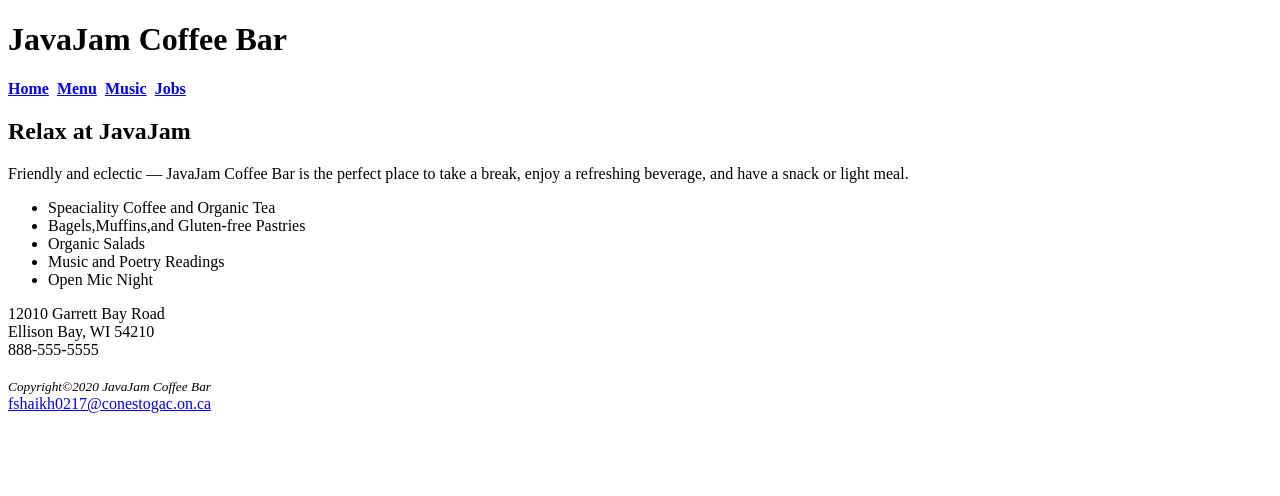
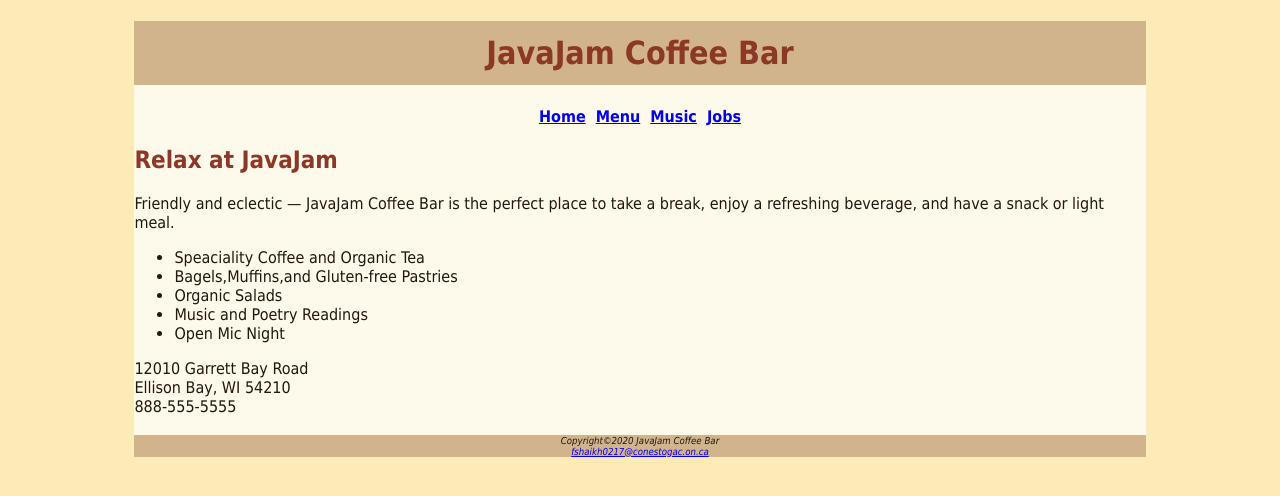
Before and after one commit to fkskgit/hello-world, a plain HTML site: page Website/javajam/index.html in a window 1280 px wide. Drawn offline with Linux system fonts and the light colour scheme.

Commit message:
Assignment-3

```diff
--- a/Website/javajam/index.html
+++ b/Website/javajam/index.html
@@ -2,16 +2,18 @@
 <html lang="en">
     <head>
         <title>JavaJam Coffee Bar</title>
+        <link href="javajam.css" rel="stylesheet">
     </head>
     <body>
+        <div id="wrapper">
         <header>
             <h1>JavaJam Coffee Bar</h1>
             </header>
             <nav>
-                <b><a href="index.html">Home</a>&nbsp;
+                    <a href="index.html">Home</a>&nbsp;
                     <a href="menu.html">Menu</a>&nbsp;
                     <a href="music.html">Music</a>&nbsp;
-                    <a href="jobs.html">Jobs</a></b>
+                    <a href="jobs.html">Jobs</a>
             </nav>
     </body>
     <main>
@@ -36,8 +38,9 @@
     </main>
     <br>
     <footer>
-        <small><i>Copyright&copy;2020 JavaJam Coffee Bar</i></small>
+        Copyright&copy;2020 JavaJam Coffee Bar
         <br>
         <a href ="mailto:fshaikh0217@conestogac.on.ca">fshaikh0217@conestogac.on.ca</a>
     </footer>
+</div>
 </html>
--- /dev/null
+++ b/Website/javajam/javajam.css
@@ -0,0 +1,33 @@
+body{
+    background-color: #FCEBB6;
+    color: #221811;
+    font-family: Tahoma;
+}
+header{
+    color:#8C3826;
+    background-color: #D2B48C;
+    text-align: center;
+}
+#wrapper{
+   width: 80%;
+   background-color: #FEFAEB;
+   margin-right: auto;
+   margin-left: auto;
+}
+h1{
+    line-height: 200%;
+}
+h2{
+    color: #8C3826;
+}
+nav{
+    text-align: center;
+    font-weight: bold;
+}
+footer{
+    background-color: #D2B48C;
+    font-size: small;
+    font-style:italic;
+    font-size:.60em;
+    text-align:center;
+}
```
Also changed, not shown: Website/In-class Task5/index.html (+1 -0 lines), Website/javajam/menu.html (+6 -4 lines).
